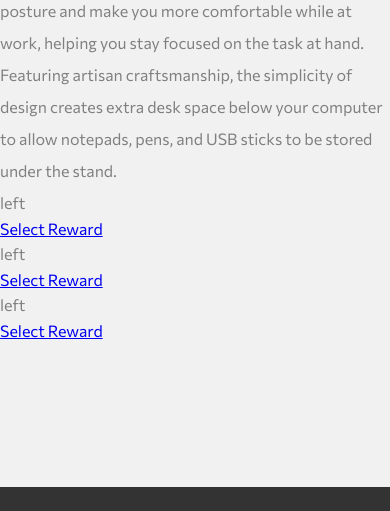
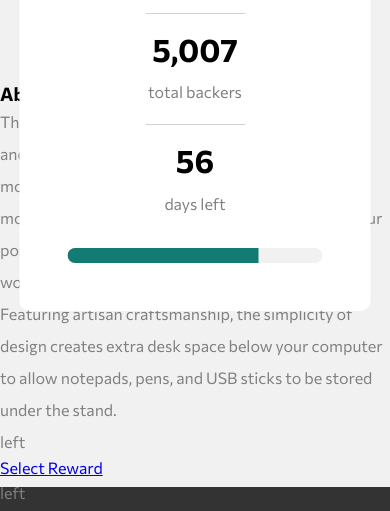
Before and after one commit to Jencoll/crowdfunding-product-page, a website: page index.html in a window 390 px wide. Shown: the part 737-1248 px from the top of the page. Before the commit the page ends 1224 px from the top, so only its background shows below. Drawn offline with Linux system fonts and the light colour scheme.

Commit message:
stats section

```diff
--- a/index.html
+++ b/index.html
@@ -52,13 +52,16 @@
       <!-- stats section -->
       <section class="stats">
         <div class="stats-container">
+          <div class="stats-figures">
             <div class="stats-block">
               <h2 id="amount">$89,914</h2>
               <p>of $100,000 backed</p>
+              <span></span>
             </div>
             <div class="stats-block">
               <h2 id="backers">5,007</h2>
               <p>total backers</p>
+              <span></span>
             </div>
             <div class="stats-block last">
               <h2 id="daysLeft">56</h2>
@@ -66,6 +69,7 @@
             </div>
           </div>
           <progress class="progress" id="progressBar" max="100" value="75"></progress>
+        </div>
       </section>
 
       <!-- About this project section -->
--- a/stylesheets/_mixins.scss
+++ b/stylesheets/_mixins.scss
@@ -32,3 +32,9 @@
     left: 50%;
     transform: translateX(-50%);
 }
+
+@mixin container {
+    width: 50%;
+    background: white;
+    border-radius: 10px;
+}
--- a/stylesheets/_product-heading.scss
+++ b/stylesheets/_product-heading.scss
@@ -1,11 +1,9 @@
 // Product heading section
 .product-heading {
     @include centerX;
-    width: 50%;
+    @include container;
     top: -15%;
     height: 30%;
-    background: white;
-    border-radius: 10px;
 
     .product-heading-container {
         position: relative;
@@ -19,11 +17,6 @@
 
         .product-heading-txt {
             position: relative;
-
-            h1 {
-                font-size: 28px;
-                text-align: center;
-            }
 
             p {
                 text-align: center;
@@ -62,7 +55,7 @@
                     height: 100%;
                 }
             }
-            .bookmark:hover img {
+            .bookmark-desktop:hover img {
                 opacity: 0.5;
             }
         }
--- a/stylesheets/_product-stats.scss
+++ b/stylesheets/_product-stats.scss
@@ -1,18 +1,34 @@
-.product {
 
-    // stats container
+.stats {
+    @include centerX;
+    @include container;
+    position: relative;
+    top: 18%;
+    height: 22%;
+
     .stats-container {
+        height: 100%;
+        padding: 3rem;
+
+        .stats-figures {
             display: flex;
-        justify-content: space-between;
-        padding: 6rem 0 2rem;
+            justify-content: flex-start;
+            padding-bottom: 1.5rem;
 
             .stats-block {
+                width: 30%;
                 min-width: 200px;
-            padding: 0 3rem;
 
-            h2 {
-                font-size: 32px;
+                p {
+                    margin-top: 0.5rem;
                 }
+
+                span {
+                    display: none;
+                }
+            }
+            .stats-block:not(:first-of-type) {
+                padding-left: 3rem;
             }
 
             .stats-block:not(.last) {
@@ -27,7 +43,6 @@
             appearance: none;
             height: 15px;
             width: 100%;
-        margin: 0 3rem;
             border-radius: 20px;
             overflow: hidden;
         }
@@ -39,16 +54,61 @@
         progress::-webkit-progress-value {
            background: $darkcyan;
        }
-
-    // about container
-    .about {
-        margin: 6rem 3rem;
-
-        p {
-            padding-top: 2rem;
+    }
 }
 
+// mobile version
+@media screen and (max-width: 1200px) {
+    .stats {
+        height: auto;
+
+        .stats-container {
+
+            .stats-figures {
+                flex-direction: column;
+                justify-content: center;
+                align-items: center;
+
+                .stats-block:not(.last) {
+                    border-right: none;
                 }
 
-    // product cards container
+                .stats-block:not(:first-of-type) {
+                    padding-left: 0;
                 }
+
+                .stats-block {
+                    text-align: center;
+
+                    span {
+                        display: block;
+                        width: 100px;
+                        height: 1px;
+                        border-radius: 5px;
+                        margin: 1rem auto;
+                        background-color: lightgray;
+                    }
+                }
+            }
+        }
+    }
+}
+
+@media screen and (max-width: 1100px) {
+    .stats {
+        width: 60%;
+    }
+}
+
+@media screen and (max-width: 950px) {
+    .stats {
+        width: 70%;
+    }
+}
+
+@media screen and (max-width: 800px) {
+    .stats {
+        width: 90%;
+        top: 27%;
+    }
+}
--- a/stylesheets/style.scss
+++ b/stylesheets/style.scss
@@ -25,10 +25,20 @@ main {
     background-color:#f1f1f1;
 }
 
+h1 {
+    font-size: 28px;
+    text-align: center;
+}
+
+h2 {
+    font-size: 32px;
+}
+
 p {
     color: gray;
     line-height: 2;
 }
+
 
 // hero section
 @import '_hero.scss';
```
Also changed, not shown: stylesheets/style.css, 1 other file. Lines whose indentation alone changed are shown as unchanged.
